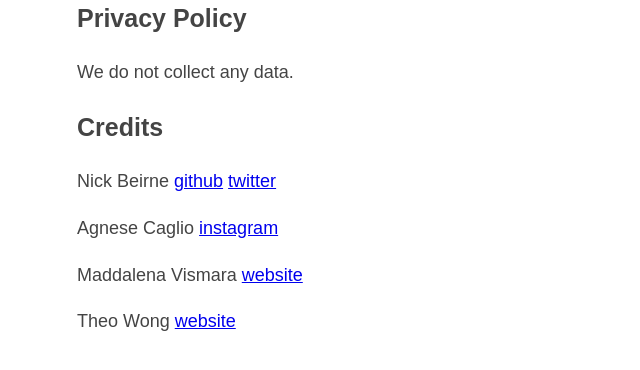
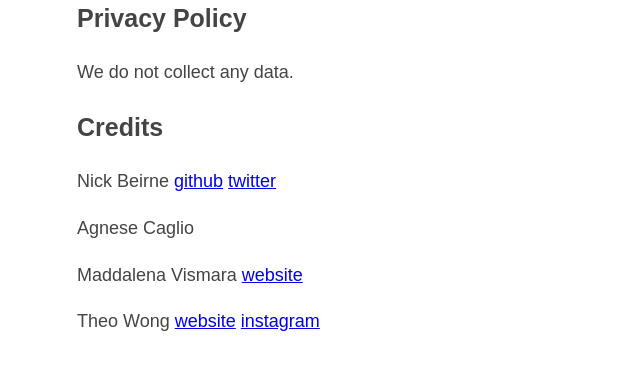
Before and after one commit to nbeirne/nbeirne.github.io, a plain HTML site: page kaleidokode.html in a window 1280 px wide. Shown: the part 540-910 px from the top of the page, without its empty margins (238-878 px from the left). Drawn offline with Linux system fonts and the light colour scheme.

Commit message:
wrong person...

```diff
--- a/kaleidokode.html
+++ b/kaleidokode.html
@@ -30,7 +30,8 @@ h1,h2,h3{line-height:1.2;}
 
   <h3>Credits</h3>
   <p>Nick Beirne <a href="https://github.com/nbeirne">github</a> <a href="https://twitter.com/lexicondal">twitter</a></p>
-  <p>Agnese Caglio <a href="https://www.instagram.com/faiflow/">instagram</a></p>
+  <p>Agnese Caglio</p>
   <p>Maddalena Vismara <a href="http://maddalenavismara.com/">website</a></p>
-  <p>Theo Wong <a href="https://theowong.ca/">website</a></p>
+  <p>Theo Wong <a href="https://theowong.ca/">website</a> <a href="https://www.instagram.com/faiflow/">instagram</a></p>
+  </p>
 </html>
```
